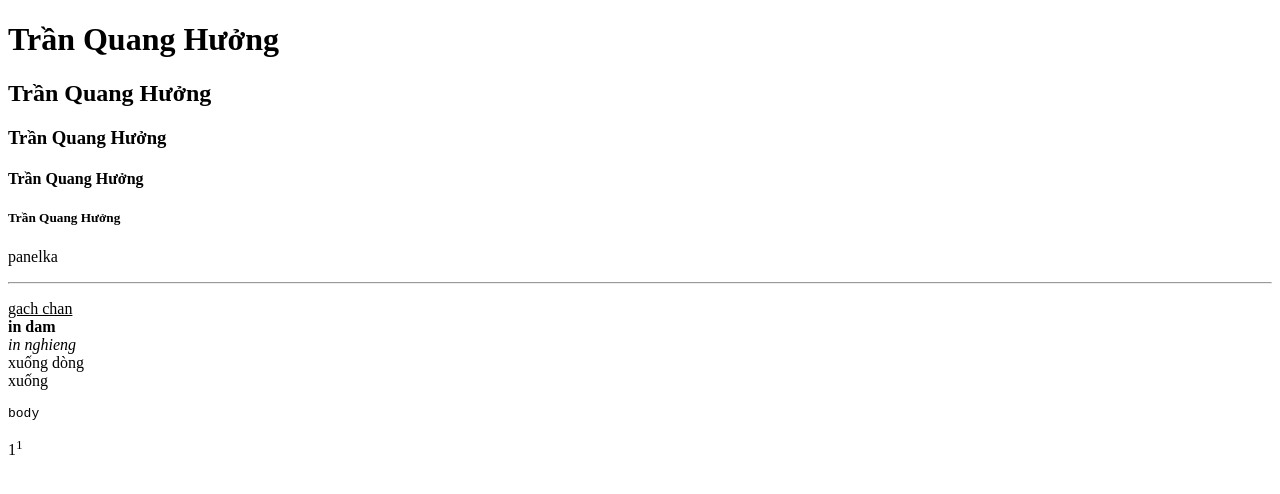
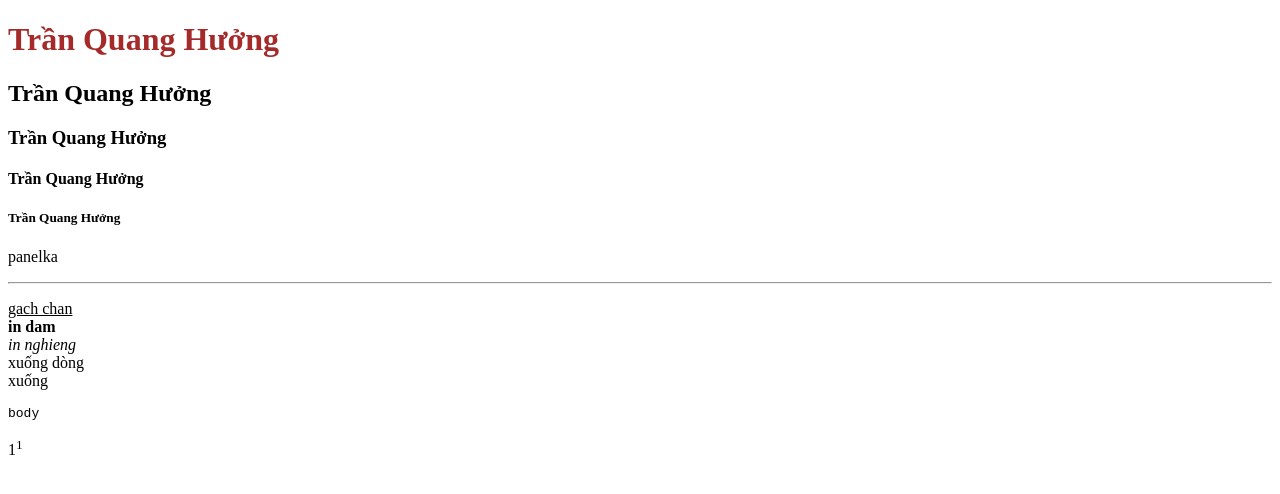
Before and after one commit to huongtrandev/buoi4demo, a plain HTML site: page index.html in a window 1280 px wide. Drawn offline with Linux system fonts and the light colour scheme.

Commit message:
css style

```diff
--- a/index.html
+++ b/index.html
@@ -7,7 +7,7 @@
     <title>Testdemo</title>
 </head>
 <body>
-    <h1>
+    <h1 style="color: brown;">
         Trần Quang Hưởng
     </h1>
     <h2>Trần Quang Hưởng</h2>
```
